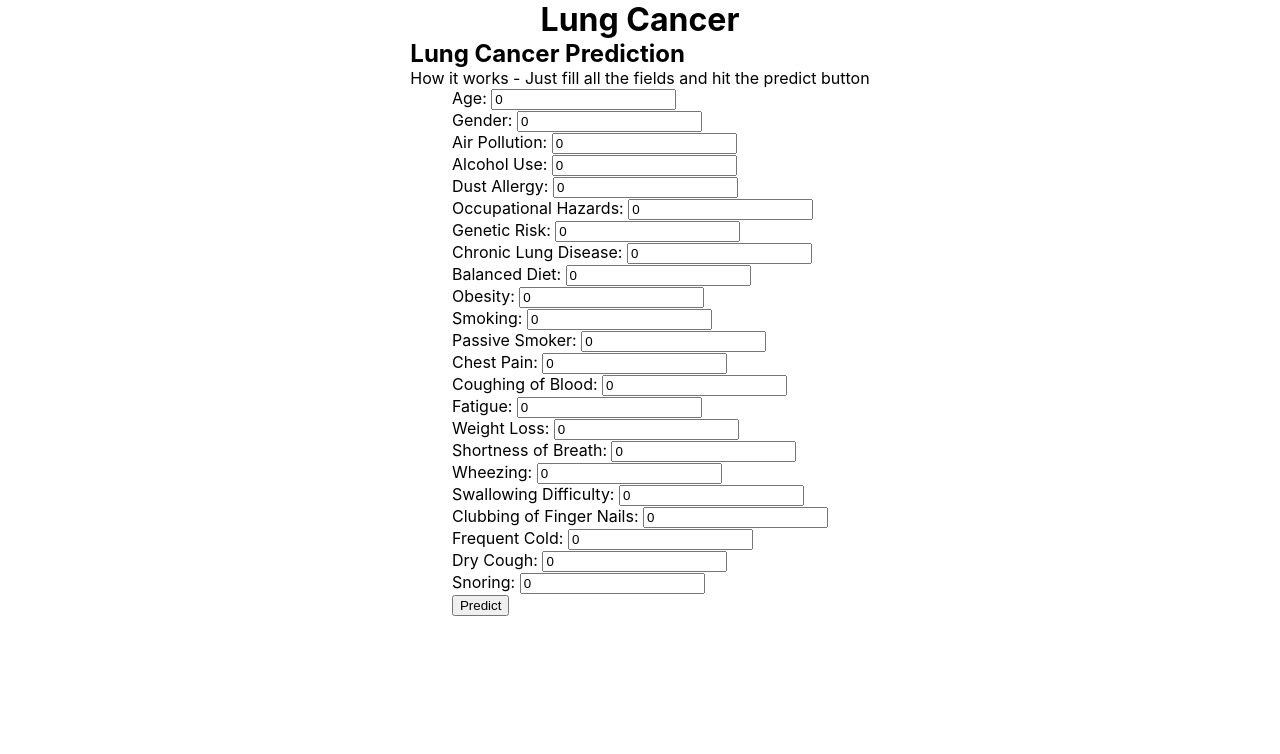
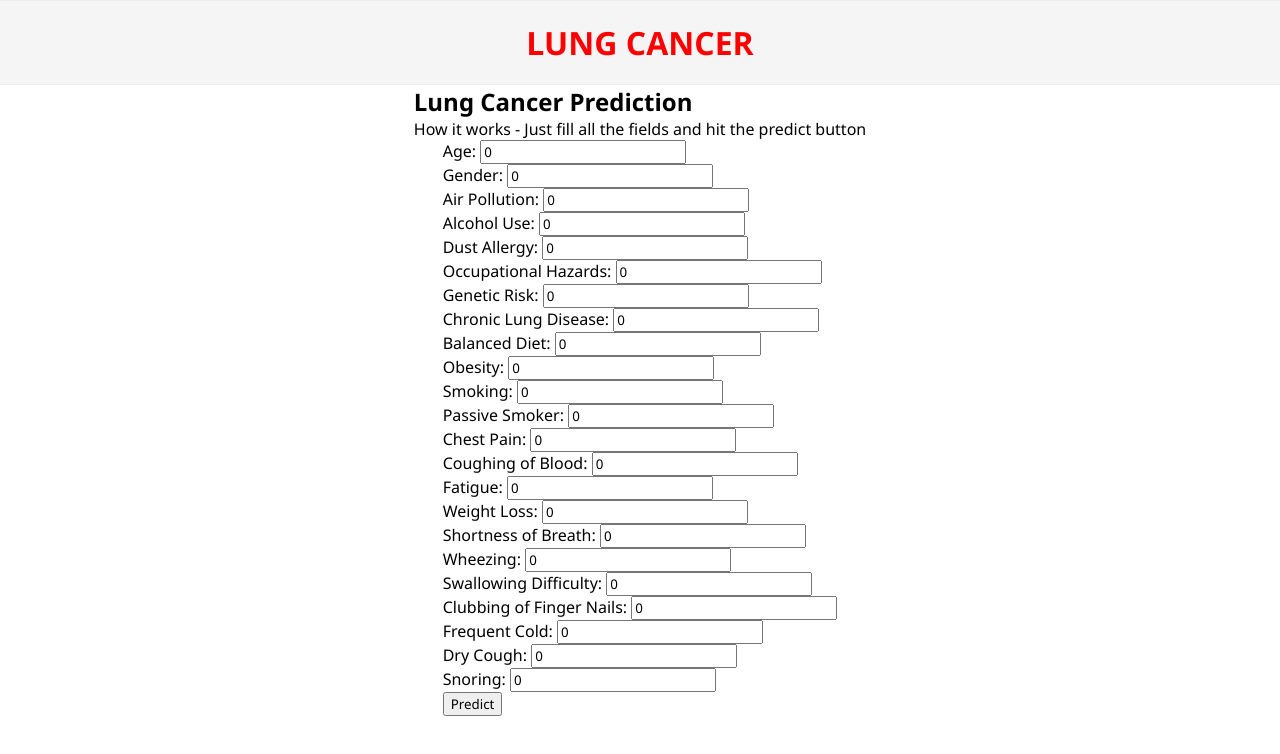
Before and after one commit to nazhimkalam/Lung-Cancer-Predction-WebApp, a React (Create React App) app: page / in a window 1280 px wide. Shown: the top 754 px of the page. Built offline with nearby package versions, Linux system fonts and the light colour scheme.

Commit message:
completed the main header css

```diff
--- a/src/components/About/About.js
+++ b/src/components/About/About.js
@@ -1,4 +1,4 @@
-import React from 'react'
+import "./About.css"
 
 function About() {
     return (
--- a/src/components/Footer/Footer.js
+++ b/src/components/Footer/Footer.js
@@ -1,4 +1,4 @@
-import React from 'react'
+import "./Footer.css"
 
 function Footer() {
     return (
--- a/src/components/LungCancerPredTitle/LungCancerPredTitle.js
+++ b/src/components/LungCancerPredTitle/LungCancerPredTitle.js
@@ -1,4 +1,5 @@
-import React from 'react'
+import "./LungCancerPredTitle.css"
+
 
 function LungCancerPredTitle() {
     return (
--- a/src/components/MainTitle/MainTitle.css
+++ b/src/components/MainTitle/MainTitle.css
@@ -0,0 +1,12 @@
+.mainTitle {
+	display: flex;
+	width: 100%;
+	border: 1px solid rgb(238, 238, 238);
+    background-color: whitesmoke;
+	align-items: center;
+	justify-content: center;
+}
+.mainTitle > h1 {
+    margin: 20px;
+    color: red;
+}
--- a/src/components/MainTitle/MainTitle.js
+++ b/src/components/MainTitle/MainTitle.js
@@ -1,9 +1,9 @@
-import React from 'react';
+import "./MainTitle.css"
 
 function MainTitle() {
 	return (
 		<div className="mainTitle">
-			<h1>Lung Cancer</h1>
+			<h1>LUNG CANCER</h1>
 		</div>
 	);
 }
--- a/src/components/PredictionSection/PredictionSection.js
+++ b/src/components/PredictionSection/PredictionSection.js
@@ -1,4 +1,5 @@
-import React, { useState } from 'react'
+import { useState } from 'react'
+import "./PredictionSection.css"
 
 function PredictionSection() {
     const [result, setResult] = useState('');
--- a/src/index.css
+++ b/src/index.css
@@ -1,16 +1,4 @@
-body {
-  margin: 0;
-  font-family: -apple-system, BlinkMacSystemFont, 'Segoe UI', 'Roboto', 'Oxygen',
-    'Ubuntu', 'Cantarell', 'Fira Sans', 'Droid Sans', 'Helvetica Neue',
-    sans-serif;
-  -webkit-font-smoothing: antialiased;
-  -moz-osx-font-smoothing: grayscale;
-}
-
-code {
-  font-family: source-code-pro, Menlo, Monaco, Consolas, 'Courier New',
-    monospace;
-}
 *{
   margin: 0;
+  font-family: 'Segoe UI', Tahoma, Geneva, Verdana, sans-serif;
 }
```
Also changed, not shown: 1 other file (tests, documents, lock files or other folders).
